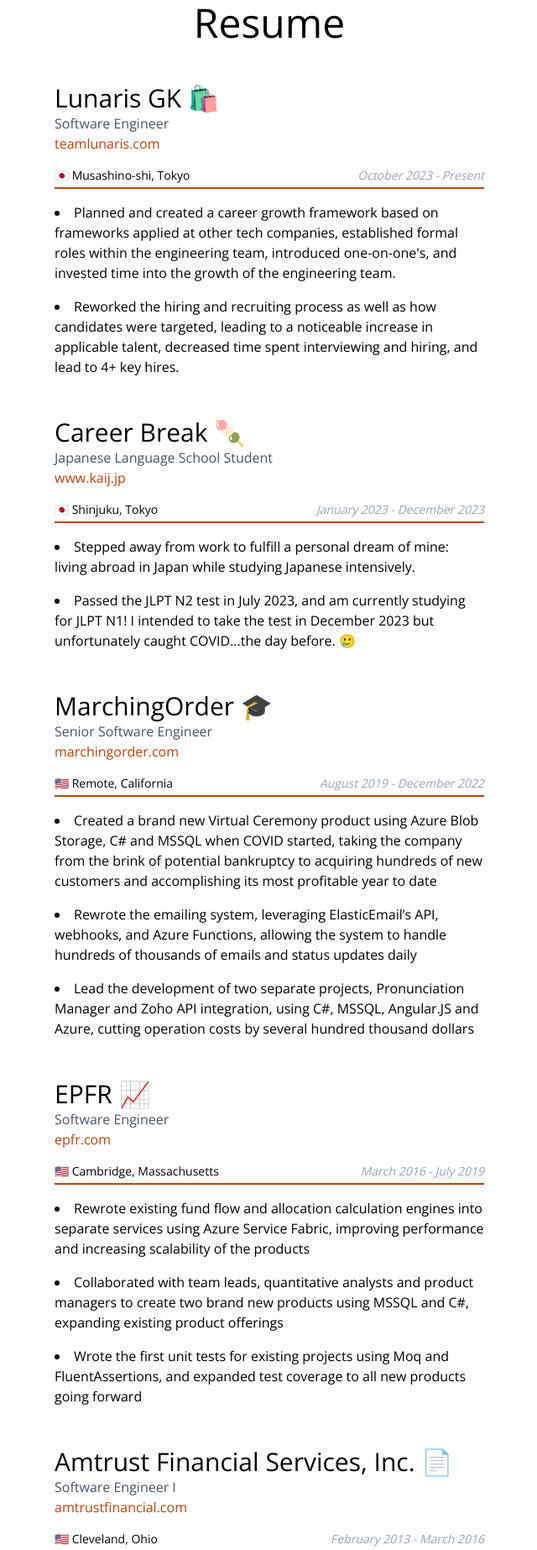
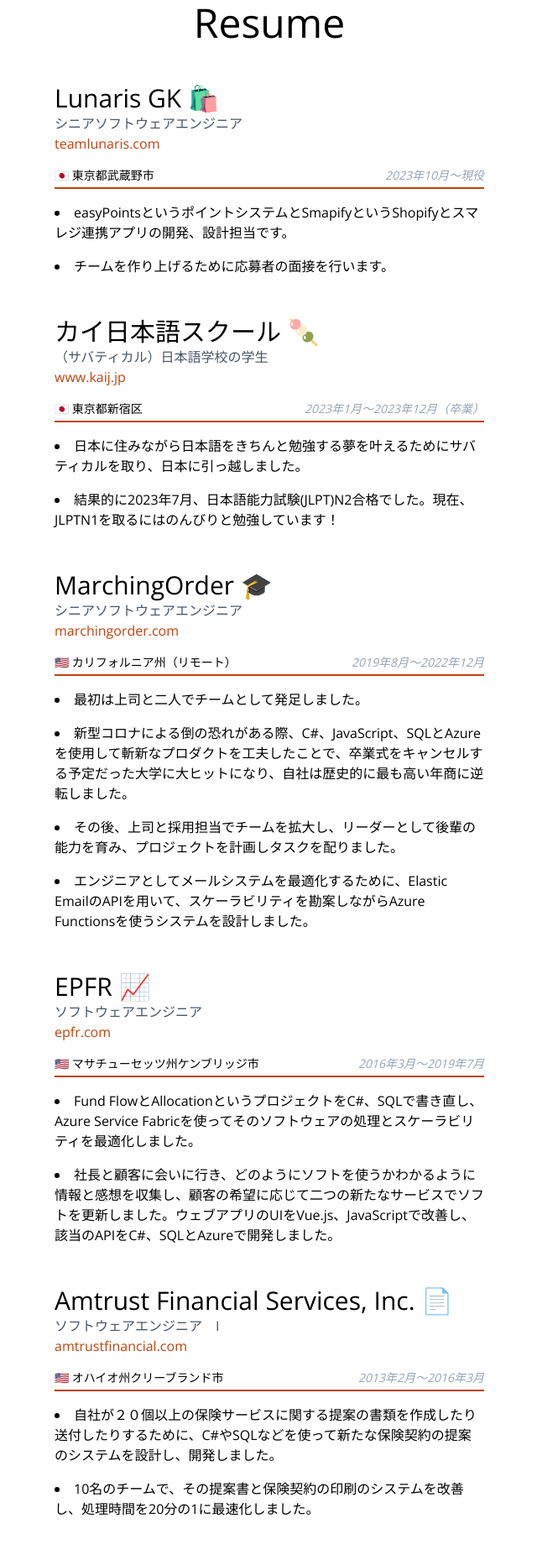
Before and after one commit to cmcclain89/namakemono.dev, an Astro site: page /ja/resume in a window 1280 px wide. Shown: the part 245-2091 px from the top of the page at 84% size, without its empty margins (319-959 px from the left). Built offline with nearby package versions, Linux system fonts and the light colour scheme; Astro itself is replaced by a stand-in of ours; a web font is replaced by a local one.

Commit message:
finally adding japanese content

```diff
--- /dev/null
+++ b/src/components/ResumeItemJA.astro
@@ -0,0 +1,28 @@
+---
+const { item } = Astro.props;
+---
+
+<div class="flex flex-col">
+  <div class="border-b-2 border-orange-700 pb-1">
+    <h3 class="text-3xl">
+      {item.company}
+      {item.emoji}
+    </h3>
+    <p class="text-md text-slate-600">{item.position}</p>
+    <a
+      class="text-md text-orange-700 hover:text-orange-500 hover:underline decoration-2 underline-offset-2"
+      href={item.site}
+      target="_blank">{item.site.split("/")[2]}</a
+    >
+    <div class="pt-4 flex flex-row">
+      <p class="text-sm flex-auto">{item.country} {item.state}{item.city}</p>
+
+      <p class="text-sm text-slate-400 italic flex-initial">{item.period}</p>
+    </div>
+  </div>
+  <div>
+    <ul class="list-disc list-inside pt-4">
+      {item.details.map((detail) => <li class="pb-4">{detail}</li>)}
+    </ul>
+  </div>
+</div>
--- a/src/pages/ja/index.astro
+++ b/src/pages/ja/index.astro
@@ -18,12 +18,9 @@ import BaseLayout from "../../layouts/BaseLayout.astro";
     Astroを勉強して慣れていけるようにこのサイトを作成しました。
 
     <p class="pb-8">
-      I don't just care about technology, though! I'm an avid gamer, and I've
-      studied Japanese extensively. I also love to cook when time permits, I
-      want to start weightlifting again, and I love to play board games and
-      watch anime.
+      もちろん、これより趣味があります！ゲームを無我夢中でしたり、5年以上に日本語を熱心に勉強しました。料理、ウェイトリフト、アニメ、ボードゲーム、クラフトビールなどにも興味があります。
     </p>
 
-    <p>よろしくお願いしまーす</p>
+    <p>よろしくお願いしまーす！</p>
   </p>
 </BaseLayout>
--- a/src/pages/ja/projects.astro
+++ b/src/pages/ja/projects.astro
@@ -2,34 +2,33 @@
 import BaseLayout from "../../layouts/BaseLayout.astro";
 ---
 
-<BaseLayout pageTitle="Personal Projects" pageHeader="Personal Projects">
-  <h2 class="text-2xl pb-8">Want to see what I'm working on?</h2>
+<BaseLayout pageTitle="Personal Projects" pageHeader="プロジェクト等">
+  <h2 class="text-2xl pb-8">
+    自分磨きだからと言おうか娯楽だからと言おうか...とにかく作成したプロジェクトをここに載せる！
+  </h2>
 
   <div class="space-y-8">
-    <p>Just this site for now!</p>
+    <p>だがしかし、とりあえずこれしかありません！</p>
     <p>
-      A colleague introduced me to <a
+      同僚は<a
         href="https://astro.build/"
         target="_blank"
         class="text-orange-700 hover:text-orange-500 hover:underline hover:decoration transition-colors"
         >Astro</a
-      >, and I wanted to try it out to see if it would be useful for a work
-      project.
+      >を紹介してくれたからこのサイトを作りました。
     </p>
     <p>
-      We decided to keep the project on its current technology for now, but I
-      really enjoyed using it and saw the potential it held for making a simple
-      blogs and personal sites.
+      最初から、Astroで職場の自己PRサイトを改善しようかと思っていたけど、そのプロジェクトを一旦置きました。
     </p>
     <p>
-      You can find the code for this site on <a
+      このサイトのコードは、<a
         href="https://github.com/cmcclain89/namakemono.dev"
         target="_blank"
         class="text-orange-700 hover:text-orange-500 hover:underline hover:decoration transition-colors"
         >Github</a
-      >
-      !
+      >にアップロードしているから、 ぜひクリックしてね!
     </p>
-    <p>I have some ideas for future projects, so check back in the future!</p>
+    <p>色々プロジェクトをいつも考えているから、いつかここに載せまーす！
+    </p>
   </div>
 </BaseLayout>
--- a/src/pages/ja/resume.astro
+++ b/src/pages/ja/resume.astro
@@ -1,84 +1,78 @@
 ---
 import BaseLayout from "../../layouts/BaseLayout.astro";
-import ResumeItem from "../../components/ResumeItem.astro";
+import ResumeItemJA from "../../components/ResumeItemJA.astro";
 
 const resumeData = [
   {
     company: "Lunaris GK",
     emoji: "🛍️",
     site: "https://teamlunaris.com",
-    position: "Software Engineer",
-    city: "Musashino-shi",
-    state: "Tokyo",
+    position: "シニアソフトウェアエンジニア",
+    city: "武蔵野市",
+    state: "東京都",
     country: "🇯🇵",
-    period: "October 2023 - Present",
-    description: "[NOT IN USE]",
+    period: "2023年10月〜現役",
     details: [
-      "Planned and created a career growth framework based on frameworks applied at other tech companies, established formal roles within the engineering team, introduced one-on-one's, and invested time into the growth of the engineering team.",
-      "Reworked the hiring and recruiting process as well as how candidates were targeted, leading to a noticeable increase in applicable talent, decreased time spent interviewing and hiring, and lead to 4+ key hires.",
+      "easyPointsというポイントシステムとSmapifyというShopifyとスマレジ連携アプリの開発、設計担当です。",
+      "チームを作り上げるために応募者の面接を行います。",
     ],
   },
   {
-    company: "Career Break",
+    company: "カイ日本語スクール",
     emoji: "🍡",
     site: "https://www.kaij.jp",
-    position: "Japanese Language School Student",
-    city: "Shinjuku",
-    state: "Tokyo",
+    position: "（サバティカル）日本語学校の学生",
+    city: "新宿区",
+    state: "東京都",
     country: "🇯🇵",
-    period: "January 2023 - December 2023",
-    description: "[NOT IN USE]",
+    period: "2023年1月〜2023年12月（卒業）",
     details: [
-      "Stepped away from work to fulfill a personal dream of mine: living abroad in Japan while studying Japanese intensively.",
-      "Passed the JLPT N2 test in July 2023, and am currently studying for JLPT N1! I intended to take the test in December 2023 but unfortunately caught COVID...the day before. 🥲",
+      "日本に住みながら日本語をきちんと勉強する夢を叶えるためにサバティカルを取り、日本に引っ越しました。",
+      "結果的に2023年7月、日本語能力試験(JLPT)N2合格でした。現在、JLPTN1を取るにはのんびりと勉強しています！",
     ],
   },
   {
     company: "MarchingOrder",
     emoji: "🎓",
     site: "https://marchingorder.com",
-    position: "Senior Software Engineer",
-    city: "Remote",
-    state: "California",
+    position: "シニアソフトウェアエンジニア",
+    city: "（リモート）",
+    state: "カリフォルニア州",
     country: "🇺🇸",
-    period: "August 2019 - December 2022",
-    description: "[NOT IN USE]",
+    period: "2019年8月〜2022年12月",
     details: [
-      "Created a brand new Virtual Ceremony product using Azure Blob Storage, C# and MSSQL when COVID started, taking the company from the brink of potential bankruptcy to acquiring hundreds of new customers and accomplishing its most profitable year to date",
-      "Rewrote the emailing system, leveraging ElasticEmail’s API, webhooks, and Azure Functions, allowing the system to handle hundreds of thousands of emails and status updates daily",
-      "Lead the development of two separate projects, Pronunciation Manager and Zoho API integration, using C#, MSSQL, Angular.JS and Azure, cutting operation costs by several hundred thousand dollars",
+      "最初は上司と二人でチームとして発足しました。",
+      "新型コロナによる倒の恐れがある際、C#、JavaScript、SQLとAzureを使用して斬新なプロダクトを工夫したことで、卒業式をキャンセルする予定だった大学に大ヒットになり、自社は歴史的に最も高い年商に逆転しました。",
+      "その後、上司と採用担当でチームを拡大し、リーダーとして後輩の能力を育み、プロジェクトを計画しタスクを配りました。",
+      "エンジニアとしてメールシステムを最適化するために、Elastic EmailのAPIを用いて、スケーラビリティを勘案しながらAzure Functionsを使うシステムを設計しました。",
     ],
   },
   {
     company: "EPFR",
     emoji: "📈",
     site: "https://epfr.com",
-    position: "Software Engineer",
-    city: "Cambridge",
-    state: "Massachusetts",
+    position: "ソフトウェアエンジニア",
+    city: "ケンブリッジ市",
+    state: "マサチューセッツ州",
     country: "🇺🇸",
-    period: "March 2016 - July 2019",
-    description: "[NOT IN USE]",
+    period: "2016年3月〜2019年7月",
     details: [
-      "Rewrote existing fund flow and allocation calculation engines into separate services using Azure Service Fabric, improving performance and increasing scalability of the products",
-      "Collaborated with team leads, quantitative analysts and product managers to create two brand new products using MSSQL and C#, expanding existing product offerings",
-      "Wrote the first unit tests for existing projects using Moq and FluentAssertions, and expanded test coverage to all new products going forward",
+      "Fund FlowとAllocationというプロジェクトをC#、SQLで書き直し、Azure Service Fabricを使ってそのソフトウェアの処理とスケーラビリティを最適化しました。",
+      "社長と顧客に会いに行き、どのようにソフトを使うかわかるように情報と感想を収集し、顧客の希望に応じて二つの新たなサービスでソフトを更新しました。ウェブアプリのUIをVue.js、JavaScriptで改善し、該当のAPIをC#、SQLとAzureで開発しました。",
     ],
   },
   {
     company: "Amtrust Financial Services, Inc.",
     emoji: "📄",
     site: "https://amtrustfinancial.com",
-    position: "Software Engineer I",
-    city: "Cleveland",
-    state: "Ohio",
+    position: "ソフトウェアエンジニア　I",
+    city: "クリーブランド市",
+    state: "オハイオ州",
     country: "🇺🇸",
-    period: "February 2013 - March 2016",
-    description: "Short description of my role",
+    period: "2013年2月〜2016年3月",
     details: [
-      "Created quote proposal generation project using C# and MSSQL, providing 20 existing products the ability to generate and send proposal documents",
-      "Refactored and rewrote policy declaration generation code and switched from Word to PDF generation, reducing print times to 1/20 of their original times",
-      "Lead implementation of form generation engine for the new Special Risk product, helping to introduce Agile methodologies to the team and mentoring other engineers on the project",
+      "自社が２０個以上の保険サービスに関する提案の書類を作成したり送付したりするために、C#やSQLなどを使って新たな保険契約の提案のシステムを設計し、開発しました。",
+      "10名のチームで、その提案書と保険契約の印刷のシステムを改善し、処理時間を20分の1に最速化しました。",
     ],
   },
 ];
@@ -86,6 +80,6 @@ const resumeData = [
 
 <BaseLayout pageTitle="Caleb's Resume" pageHeader="Resume">
   <div class="space-y-8 pb-8">
-    {resumeData.map((item) => <ResumeItem item={item} />)}
+    {resumeData.map((item) => <ResumeItemJA item={item} />)}
   </div>
 </BaseLayout>
```
